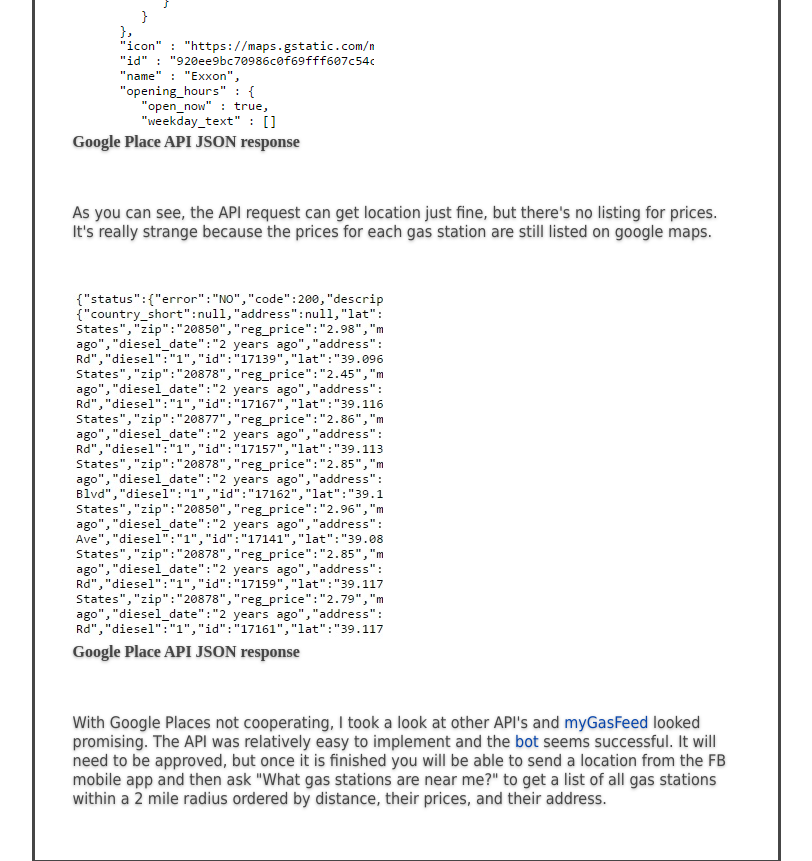
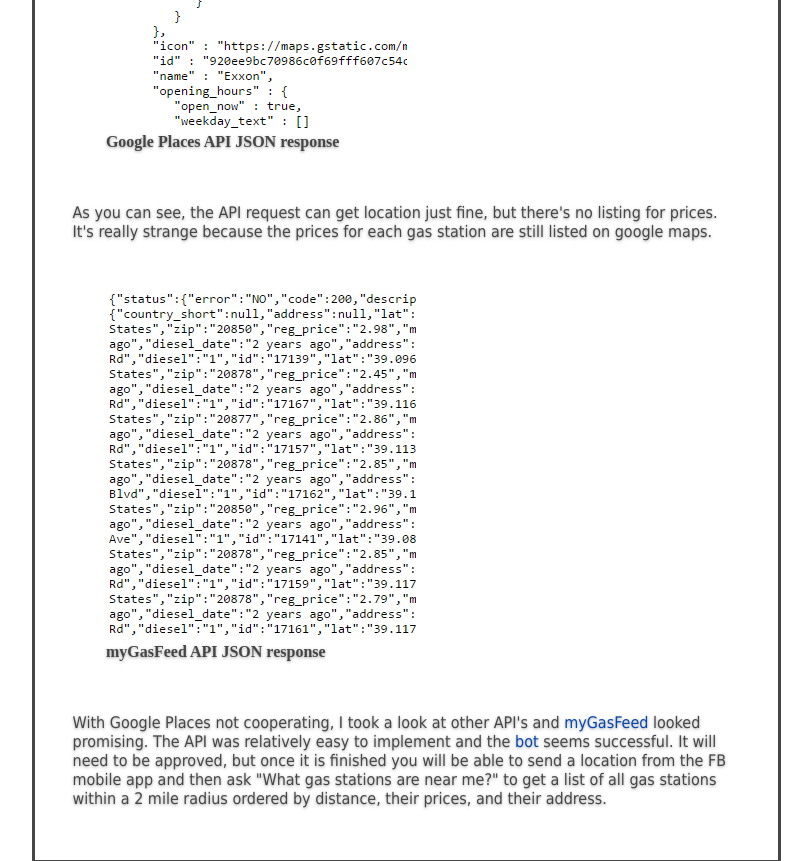
Before and after one commit to AlexYucs/Blog, a plain HTML site: page index.html in a window 1280 px wide. Shown: the part 840-1701 px from the top of the page, without its empty margins (67-879 px from the left). Drawn offline with Linux system fonts and the light colour scheme.

Commit message:
edit format again

```diff
--- a/index.html
+++ b/index.html
@@ -67,7 +67,7 @@
 						<div class = pic>
 						<img src="CGP1.jpg" alt="CGP1" style="width:301px;height:409px;">
 						<br>
-						<b>Google Place API JSON response</b>
+						<b>Google Places API JSON response</b>
 						</div>
 						<br>
 						<br>
@@ -78,7 +78,7 @@
 						<div class = pic>
 						<img src="CGP2.jpg" alt="CGP2" style="width:310px;height:346px;">
 						<br>
-						<b>Google Place API JSON response</b>
+						<b>myGasFeed API JSON response</b>
 						</div>
 						<br>
 						<br>
--- a/site.css
+++ b/site.css
@@ -107,7 +107,7 @@ body {
 }
 .pic{
 	display: table;
-	width: 100%;
+	width: 90%;
 	margin: auto;
 	word-wrap: break-word;
 }
```
